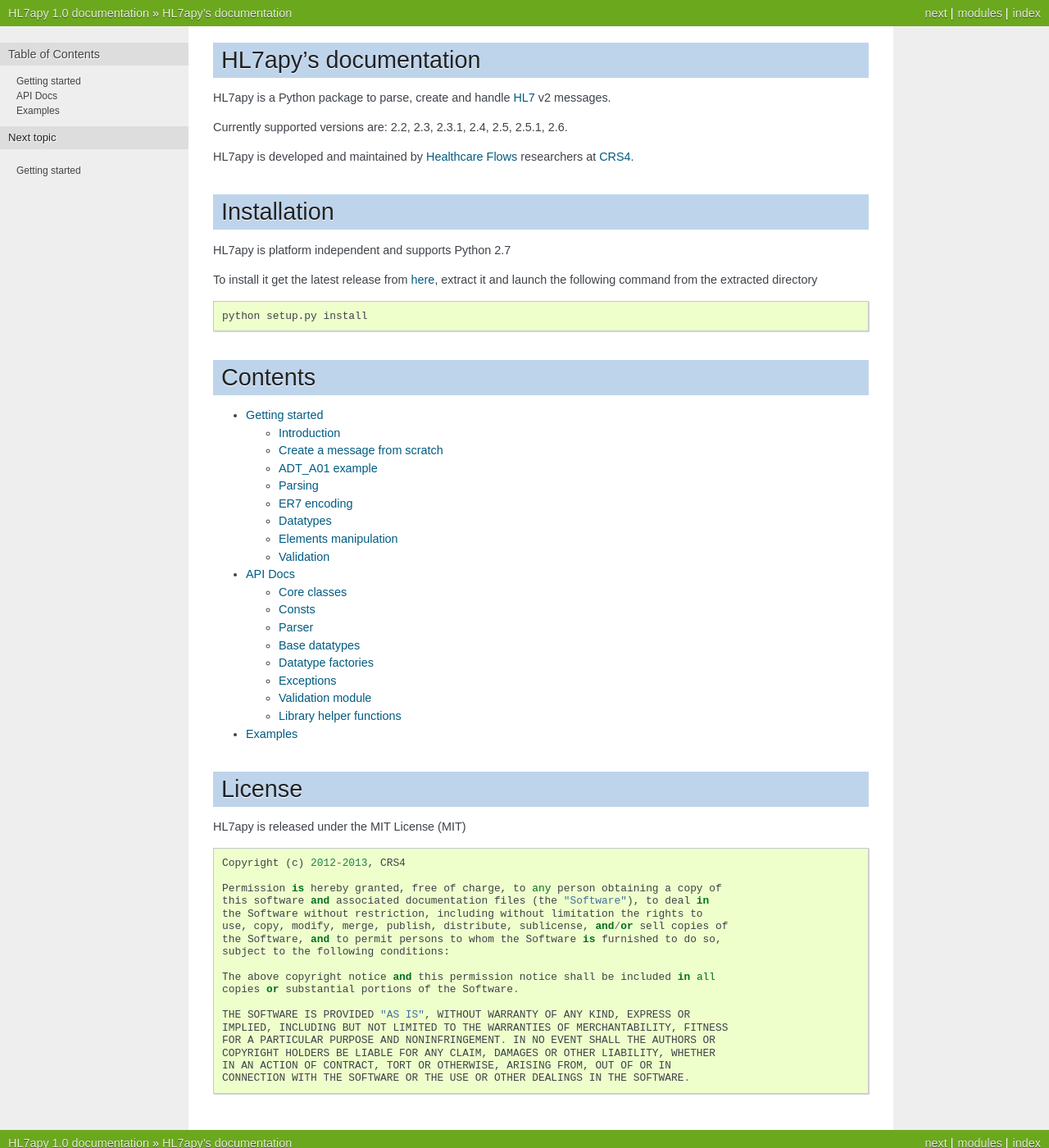
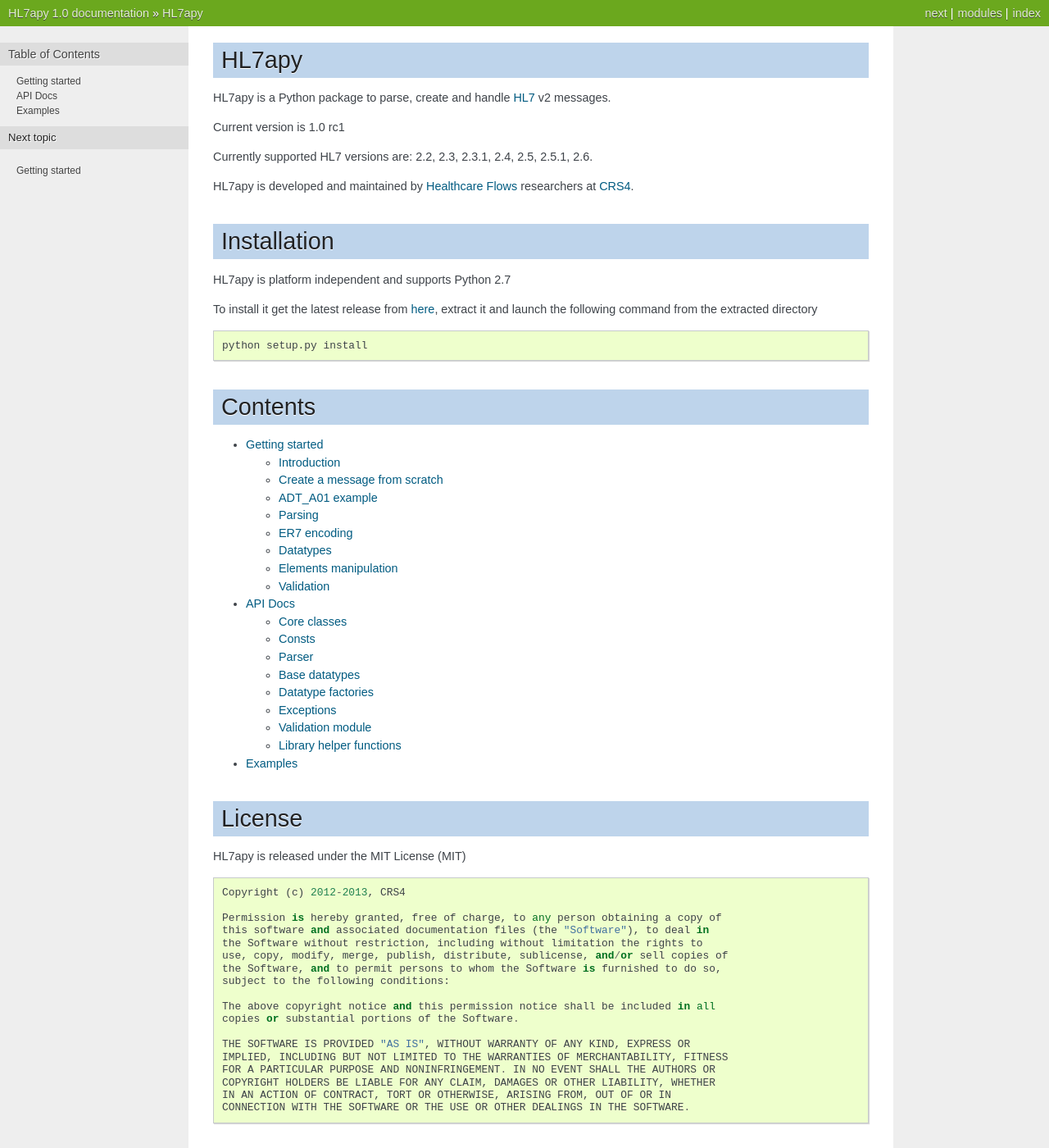
Before and after one commit to crs4/hl7apy, a Sphinx documentation site: the page built from docs/index.rst, in a window 1280 px wide and 1400 px high. Shown: the whole window at 82% size. Built offline with Sphinx 7.4.7, drawn with Linux system fonts in a browser that asks for light colours.

Commit message:
Changed welcome sentence in documentation

```diff
--- a/docs/index.rst
+++ b/docs/index.rst
@@ -3,12 +3,14 @@
    You can adapt this file completely to your liking, but it should at least
    contain the root `toctree` directive.
 
-HL7apy's documentation
+HL7apy
 ==================================
 
 HL7apy is a Python package to parse, create and handle `HL7 <http://www.hl7.org>`_ v2 messages.
 
-Currently supported versions are: 2.2, 2.3, 2.3.1, 2.4, 2.5, 2.5.1, 2.6.
+Current version is 1.0 rc1
+
+Currently supported HL7 versions are: 2.2, 2.3, 2.3.1, 2.4, 2.5, 2.5.1, 2.6.
 
 HL7apy is developed and maintained by `Healthcare Flows <http://www.crs4.it/healthcare-flows>`_ researchers at `CRS4 <http://www.crs4.it>`_.
 
```
